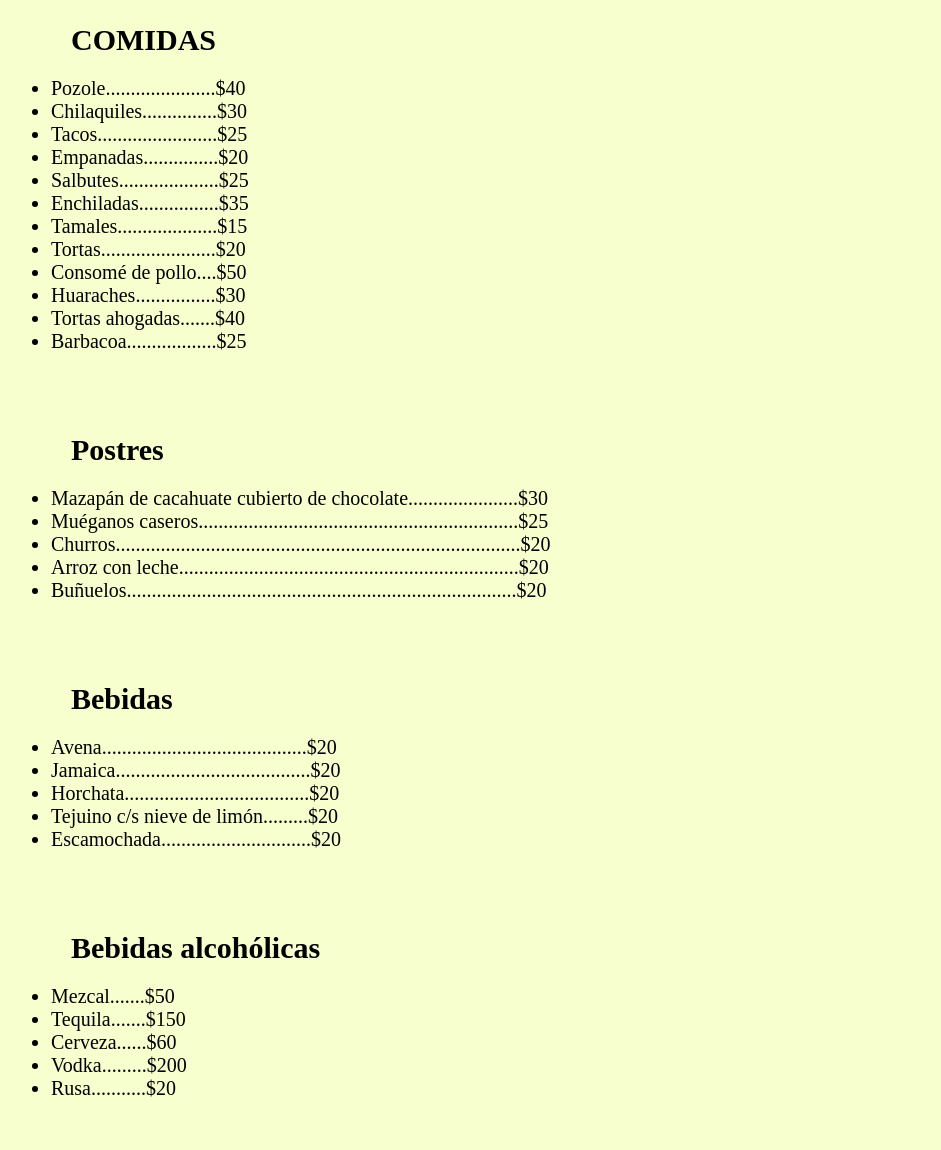
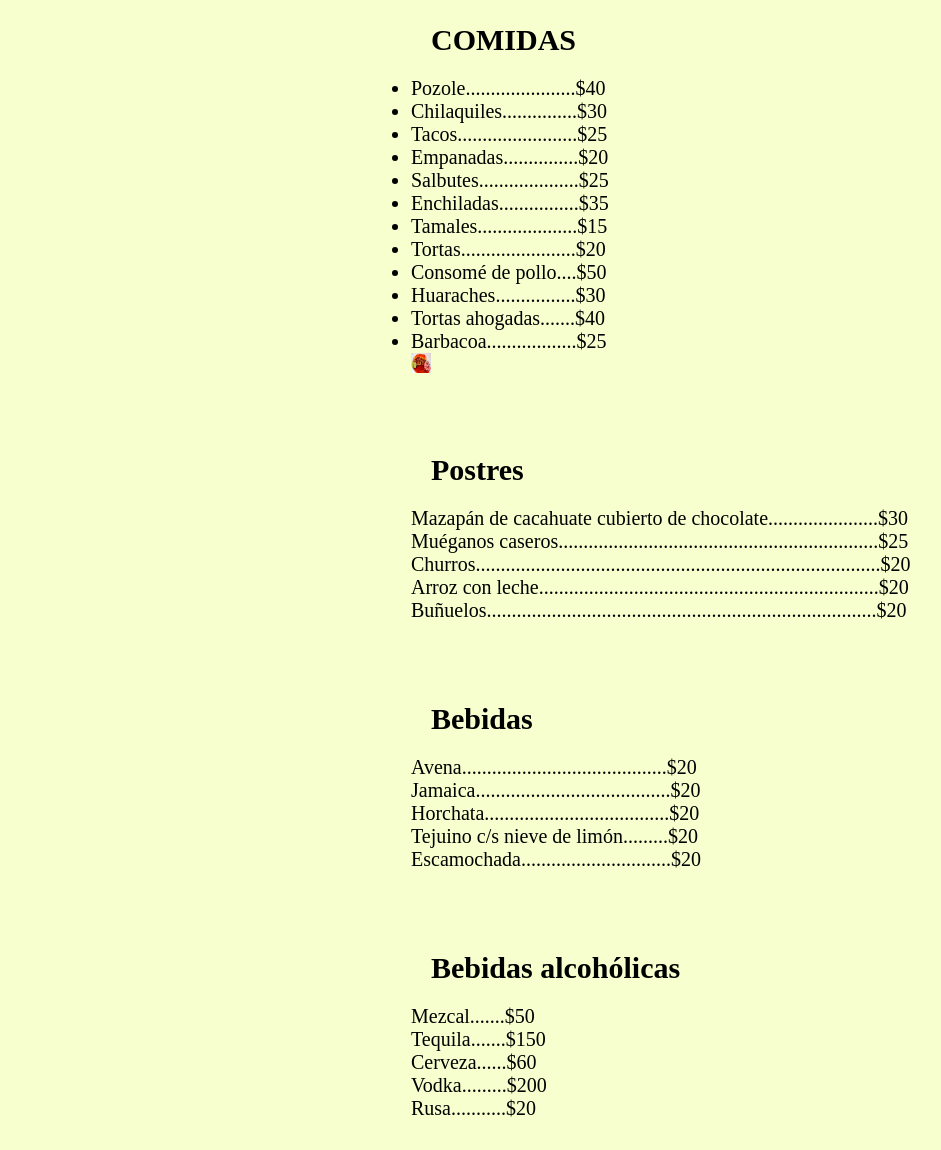
Before and after one commit to PaulaSshun/Mexican-Food, a plain HTML site: page menu.html in a window 1280 px wide. Shown: the part 114-1264 px from the top of the page, without its empty margins (19-960 px from the left). Drawn offline with Linux system fonts and the light colour scheme.

Commit message:
anadi una image, cambie el widht y height del menu

```diff
--- a/estilomenu.css
+++ b/estilomenu.css
@@ -17,9 +17,25 @@ header {
 h2 {
   padding: 20px;
 }
-ul {
+.container {
   padding: 30px;
-  margin-left: 40px;
-  border-left: 30px;
+  margin-left: 400px;
+  border-left: 400px;
   text-align: left;
 }
+
+.row {
+  display: flex;
+  justify-content: center;
+  flex-direction: column;
+  flex-flow: column;
+}
+#imagen1 {
+  display: flex;
+  flex-direction: column;
+  flex-wrap: wrap-reverse;
+  flex-wrap: wrap;
+  width: 20px;
+  height: 20px;
+
+}
--- a/menu.html
+++ b/menu.html
@@ -11,7 +11,8 @@
 <header>
   <h1>MENÚ</h1>
 </header>
-<ul>
+<div class="container">
+<ul class="row">
   <h2>COMIDAS</h2>
   <li>Pozole......................$40</li>
   <li>Chilaquiles...............$30</li>
@@ -25,30 +26,38 @@
   <li>Huaraches................$30</li>
   <li>Tortas ahogadas.......$40</li>
   <li>Barbacoa..................$25</li>
+  <img id="imagen1" src="tortasahogadas.jpg" alt="tortas ahogadas"/>
+</div>
 </ul>
-<ul>
+<div class="container">
+<ul class="row">
   <h2>Postres</h2>
-  <li>Mazapán de cacahuate cubierto de chocolate......................$30</li>
-  <li>Muéganos caseros................................................................$25</li>
-  <li>Churros.................................................................................$20</li>
-  <li>Arroz con leche....................................................................$20</li>
-  <li>Buñuelos..............................................................................$20</li>
+  <li class="row">Mazapán de cacahuate cubierto de chocolate......................$30</li>
+  <li class="row">Muéganos caseros................................................................$25</li>
+  <li class="row">Churros.................................................................................$20</li>
+  <li class="row">Arroz con leche....................................................................$20</li>
+  <li class="row">Buñuelos..............................................................................$20</li>
 </ul>
-<ul>
+</div>
+<div class="container">
+<ul class="row">
   <h2>Bebidas</h2>
-  <li>Avena.........................................$20</li>
-  <li>Jamaica.......................................$20</li>
-  <li>Horchata.....................................$20</li>
-  <li>Tejuino c/s nieve de limón.........$20</li>
-  <li>Escamochada..............................$20</li>
+  <li class="row">Avena.........................................$20</li>
+  <li class="row">Jamaica.......................................$20</li>
+  <li class="row">Horchata.....................................$20</li>
+  <li class="row">Tejuino c/s nieve de limón.........$20</li>
+  <li class="row">Escamochada..............................$20</li>
 </ul>
-<ul>
+</div>
+<div class="container">
+<ul class="row">
   <h2>Bebidas alcohólicas</h2>
-  <li>Mezcal.......$50</li>
-  <li>Tequila.......$150</li>
-  <li>Cerveza......$60</li>
-  <li>Vodka.........$200</li>
-  <li>Rusa...........$20</li>
+  <li class="row">Mezcal.......$50</li>
+  <li class="row">Tequila.......$150</li>
+  <li class="row">Cerveza......$60</li>
+  <li class="row">Vodka.........$200</li>
+  <li class="row">Rusa...........$20</li>
 </ul>
+</div>
 </body>
 </html>
```
Also changed, not shown: pan de elote.jpg (added), tejuino.jpg (added), tortasahogadas.jpg (added), 1 other file.
